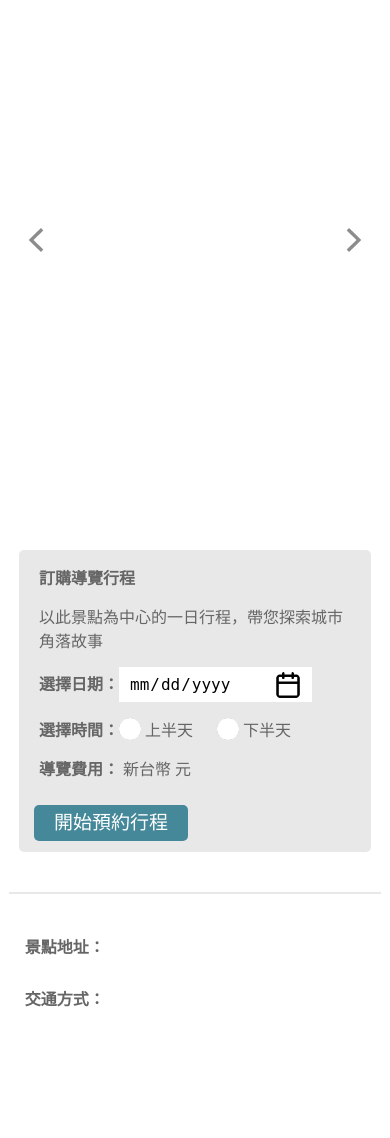
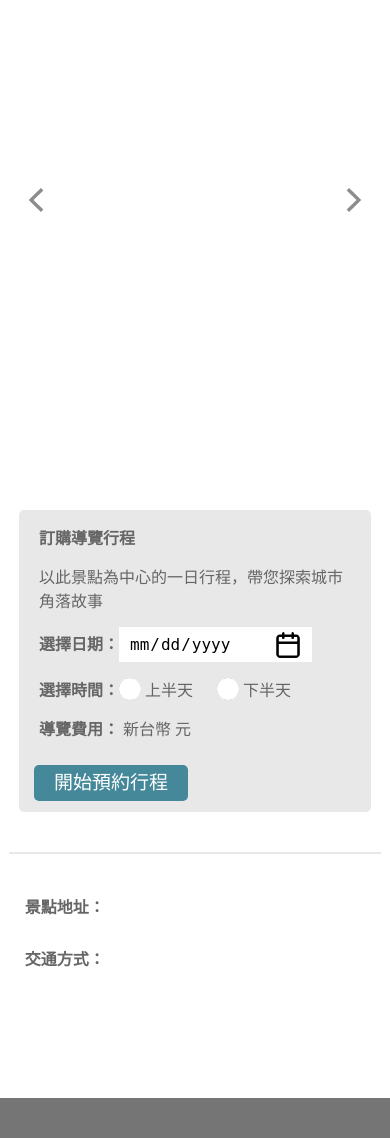
Before and after one commit to SatyaWill/taipei-day-trip, a Flask app: page /attraction/1 in a window 390 px wide. Shown: the part 54-1192 px from the top of the page. Run offline with Flask 2, Linux system fonts and the light colour scheme; data that the repository does not hold is empty.

Commit message:
week 3 修改RWD nav下的間距

```diff
--- a/static/css/attraction.css
+++ b/static/css/attraction.css
@@ -239,6 +239,9 @@
     }
 }
 @media(max-width:700px) {
+    .att1{
+        padding-top: 0px;
+    }
     #slide{
         width: 100%;
         margin-left: auto;
```
